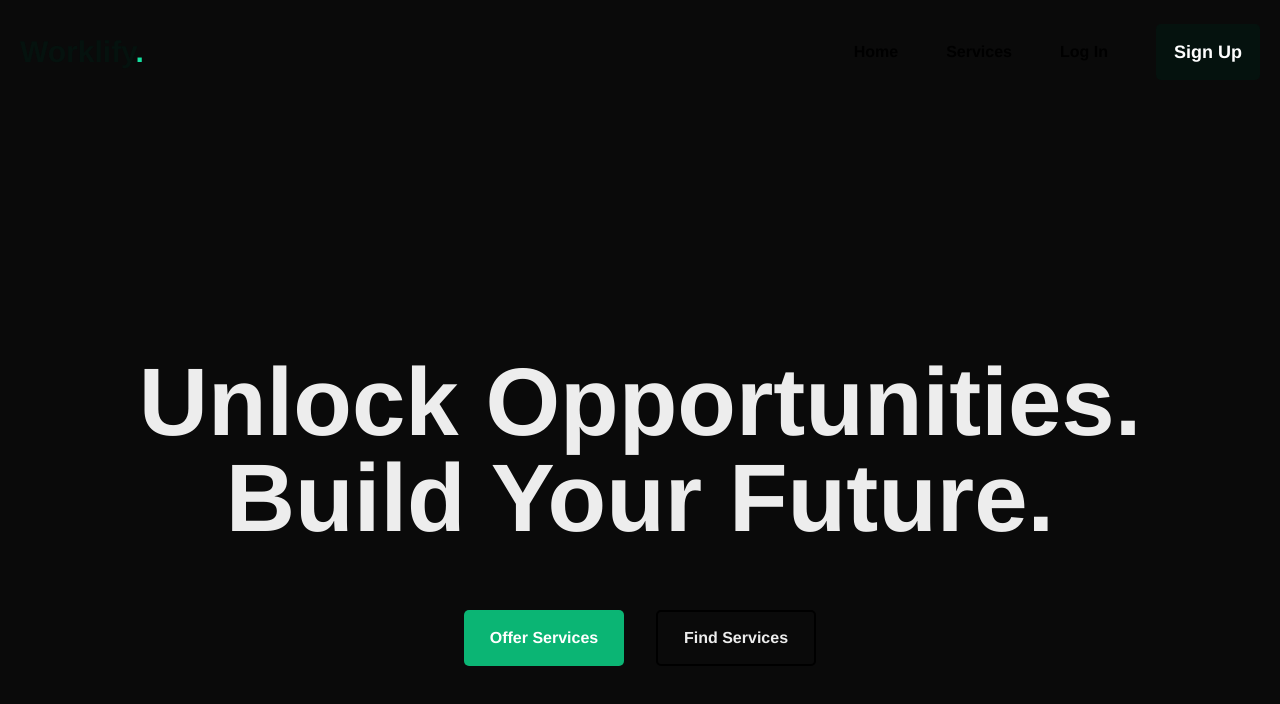
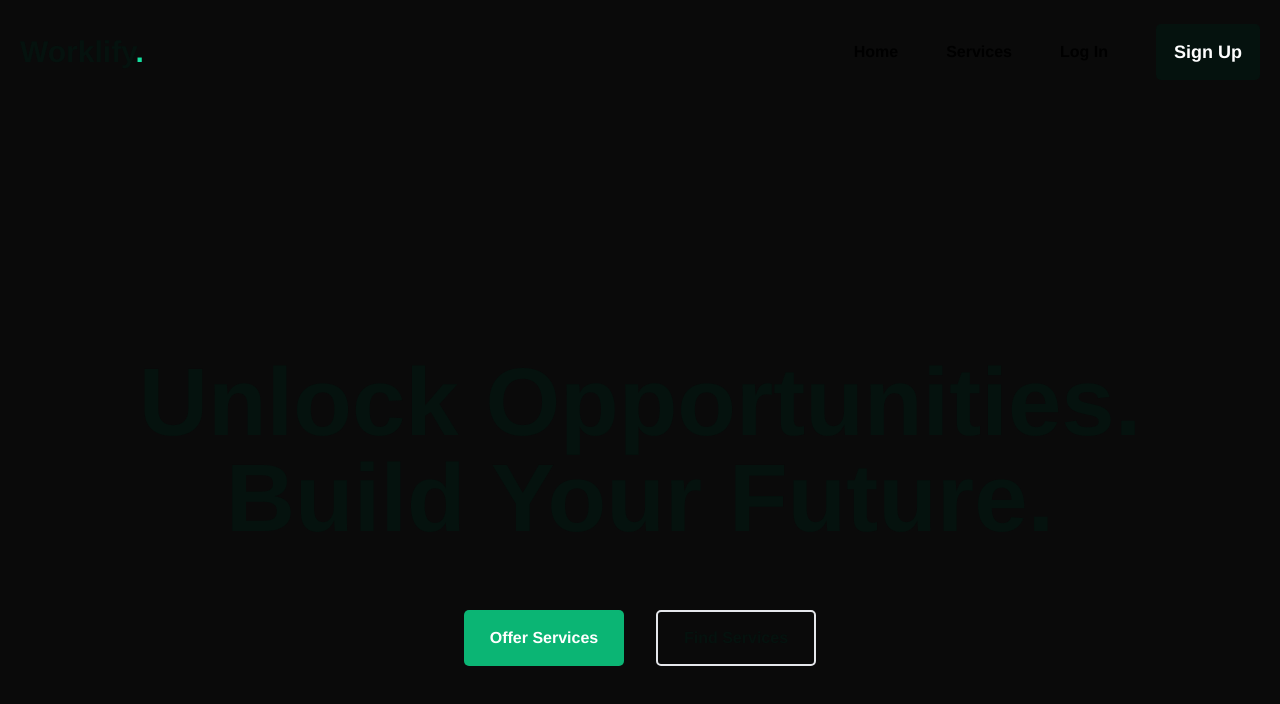
Before and after one commit to Omikhe/worklify, a Next.js app: page / in a window 1280 px wide. Shown: the top 704 px of the page. Built offline with nearby package versions, Linux system fonts and the light colour scheme.

Commit message:
add colors

```diff
--- a/app/page.tsx
+++ b/app/page.tsx
@@ -9,9 +9,9 @@ export default function Home() {
       <Navbar />
 
       {/* Hero section with centered content */}
-      <div className="flex flex-col space-y-8 justify-center items-center font-bold md:mt-[250px] mt-52">
+      <div className="flex flex-col space-y-8 justify-center items-center font-bold md:mt-[250px] mt-52 text-[#05120E]">
         {/* Main headline */}
-        <h1 className="text-5xl md:text-8xl md:w-[1011px] text-center md:flex md:justify-center md:items-center md:mb-8">
+        <h1 className="text-5xl w-80 md:text-8xl md:w-[1011px] text-center md:flex md:justify-center md:items-center md:mb-8">
           Unlock Opportunities. Build Your Future.
         </h1>
 
@@ -28,7 +28,7 @@ export default function Home() {
           {/* Find Services button */}
           <Link
             href="#"
-            className="flex justify-center items-center w-[176.66px] h-[44.39px] active:md:bg-black md:w-40 md:h-14 hover:md:bg-black hover:md:text-white md:px-[32px] md:py-[16px] text-nowrap rounded-[5px] border-2 border-black transition-colors ease-in-out duration-200"
+            className="flex justify-center items-center w-[176.66px] h-[44.39px] active:md:bg-black md:w-40 md:h-14 hover:md:bg-black hover:md:text-white md:px-[32px] md:py-[16px] text-nowrap rounded-[5px] border-2 border-[#text-[#05120E]] transition-colors ease-in-out duration-200"
           >
             Find Services
           </Link>
```
